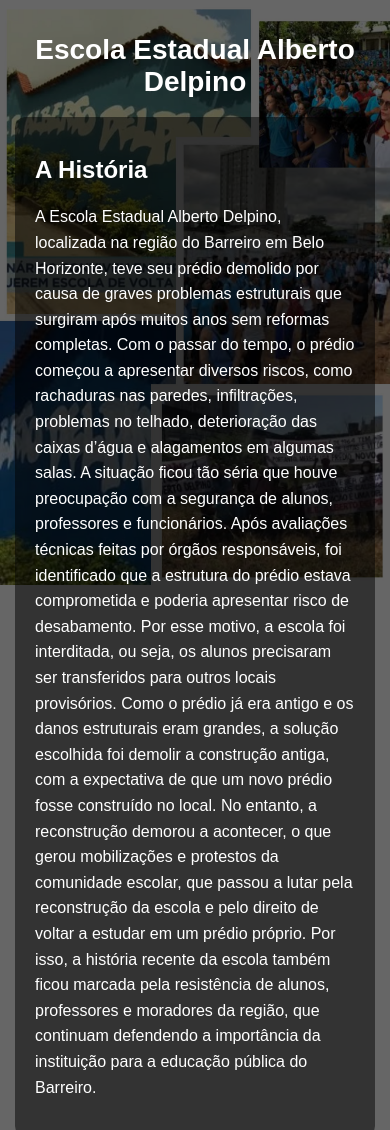
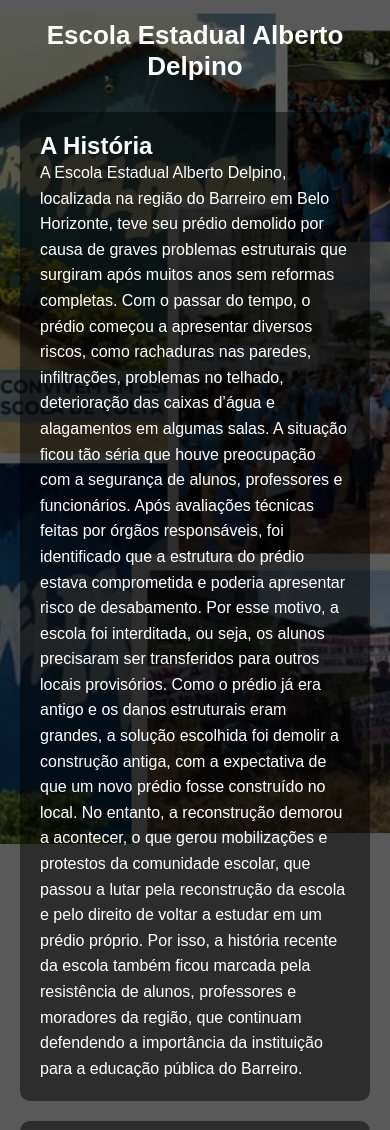
Before and after one commit to 0001157117-alt/-Queremos-nossa-escola-de-volta, a plain HTML site: page index.html in a window 390 px wide. Shown: the top 1130 px of the page. Drawn offline with Linux system fonts and the light colour scheme.

Commit message:
Update index.html

```diff
--- a/index.html
+++ b/index.html
@@ -7,36 +7,46 @@
 
 <style>
 
-body{
+*{
 margin:0;
+padding:0;
+box-sizing:border-box;
 font-family: Arial, Helvetica, sans-serif;
-    background-image: url(Montagem\ de\ Fotos\ Moodboard\ Fashion\ Elegante\ Suave.jpg);
-    background-size: cover;
-    background-position: center;
-    background-repeat: no-repeat;
-    background-attachment: fixed;
+}
+
+/* imagem ocupando toda a tela */
+.background{
+position:fixed;
+top:0;
+left:0;
+width:100%;
+height:100%;
+background:url(Montagem\ de\ Fotos\ Moodboard\ Fashion\ Elegante\ Suave.jpg) no-repeat center;
+background-size:cover;
+z-index:-1;
 }
 
 /* camada escura */
 .overlay{
-    background-color: rgba(0,0,0,0.6);
-    min-height: 100vh;
-    padding: 20px;
+background:rgba(0,0,0,0.65);
+min-height:100vh;
+padding:20px;
 }
 
 .container{
-    max-width: 900px;
-    margin: auto;
-    color: white;
+max-width:900px;
+margin:auto;
+color:white;
 }
 
 h1{
 text-align:center;
-    font-size:40px;
+margin-bottom:30px;
+font-size:38px;
 }
 
 .card{
-    background-color: rgba(0,0,0,0.5);
+background:rgba(0,0,0,0.5);
 padding:20px;
 border-radius:10px;
 margin-bottom:20px;
@@ -47,25 +57,15 @@ p{
 line-height:1.6;
 }
 
-/* 📱 ajuste para celular */
-@media (max-width: 768px){
-
-body{
-    background-size: contain;
-    background-position: top;
-    background-attachment: scroll;
-}
+/* celular */
+@media (max-width:768px){
 
 h1{
-    font-size:28px;
+font-size:26px;
 }
 
 p{
 font-size:16px;
-}
-
-.overlay{
-    padding:15px;
 }
 
 }
@@ -75,8 +75,9 @@ p{
 
 <body>
 
+<div class="background"></div>
+
 <div class="overlay">
-
 <div class="container">
 
 <h1>Escola Estadual Alberto Delpino</h1>
```
Lines whose indentation alone changed are shown as unchanged.
